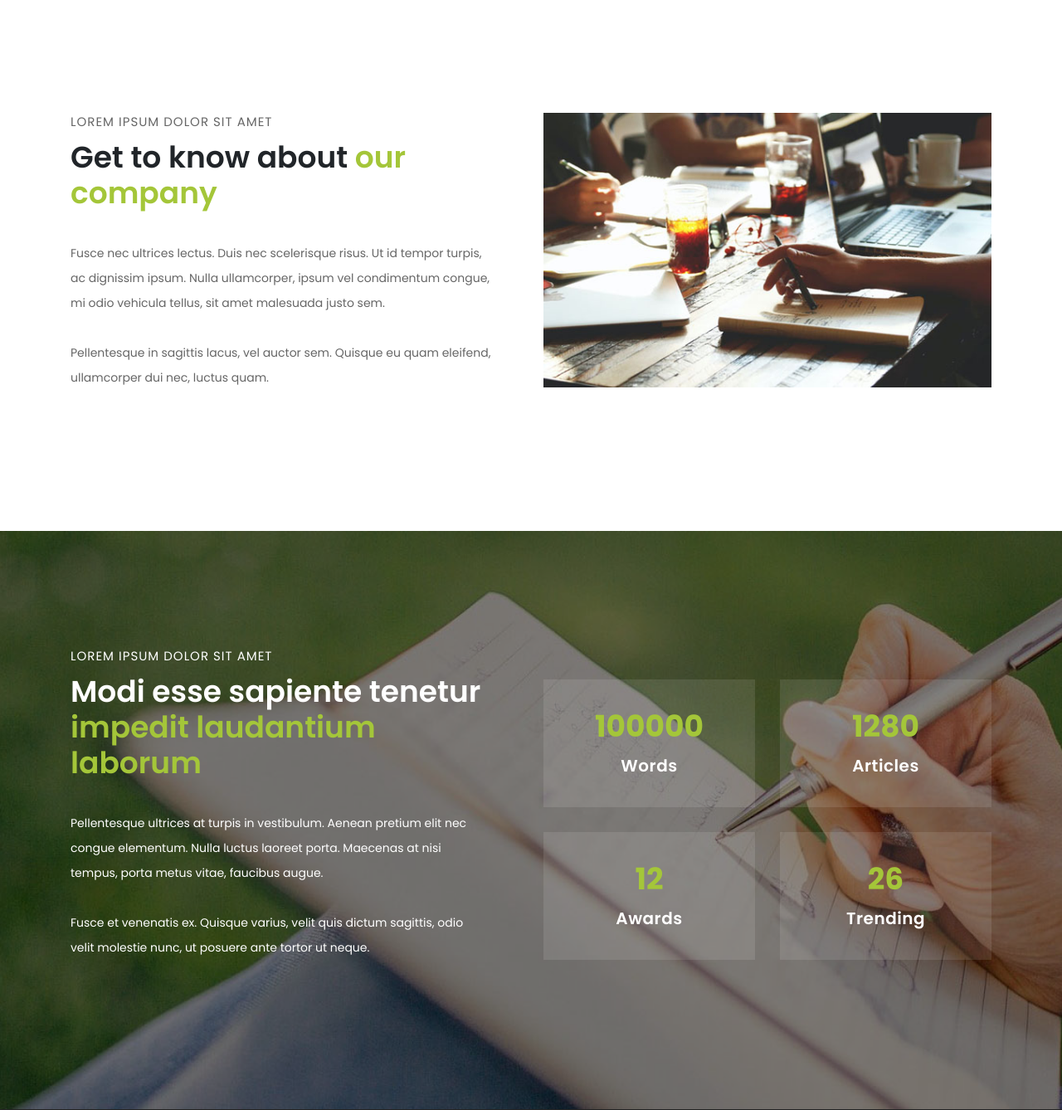
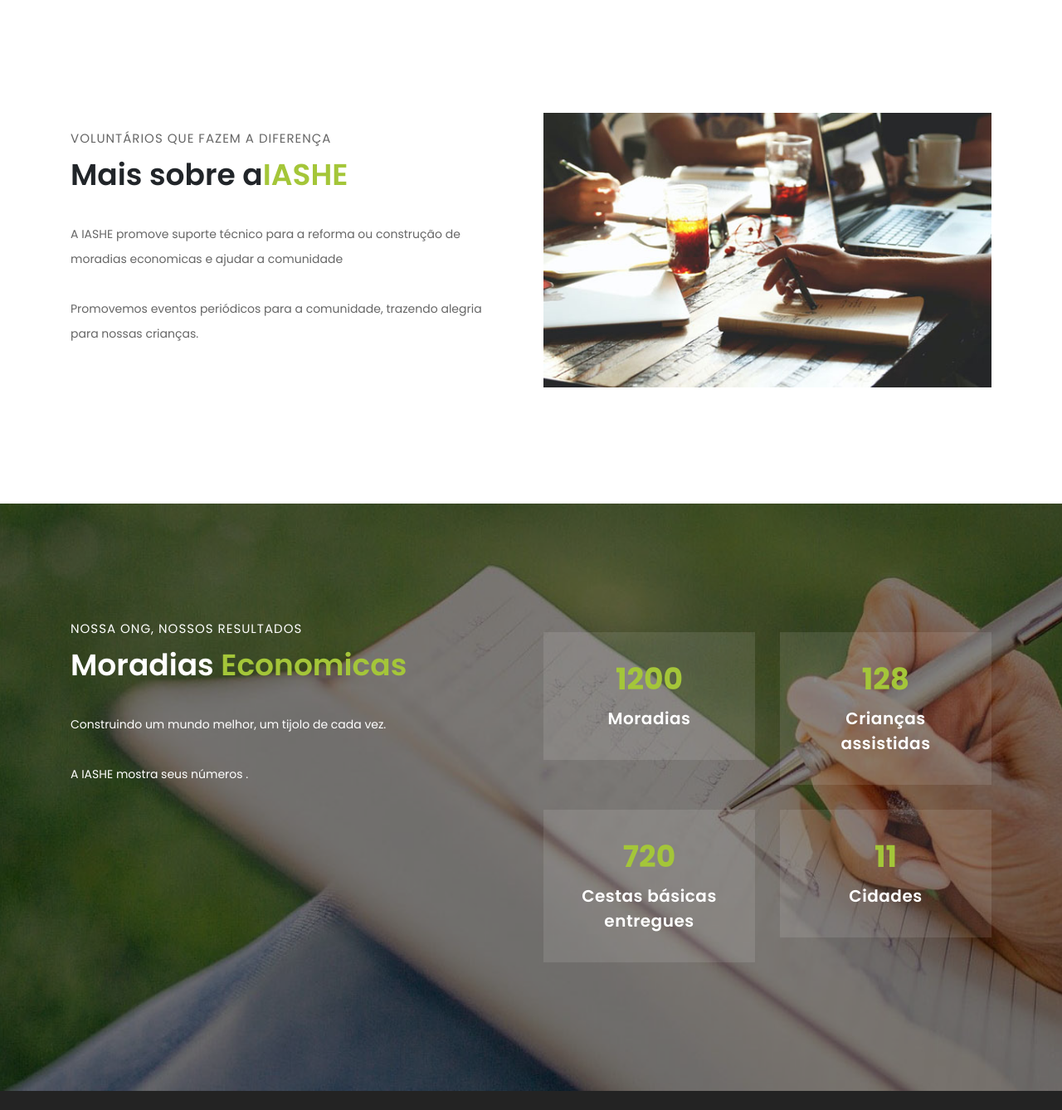
Before and after one commit to UnivespWagnerQueiroz/iashe, a PHP site: page /sobre.php in a window 1280 px wide. Shown: the part 538-1876 px from the top of the page at 83% size. Run offline with PHP 8.4, Linux system fonts and the light colour scheme.

Commit message:
Atualizacao de arquivos
Imagens editadas e atualizadas, texto basico re-escrito. Ainda falta jogar o backend, contudo o banco de dados e a ligacao dos dados nao esta operacional para ser incluida.

```diff
--- a/sobre.php
+++ b/sobre.php
@@ -52,10 +52,10 @@
               <div class="row">
                 <div class="col-md-6 align-self-center">
                   <div class="right-content">
-                    <span>Lorem ipsum dolor sit amet</span>
-                    <h2>Get to know about <em>our company</em></h2>
-                    <p>Fusce nec ultrices lectus. Duis nec scelerisque risus. Ut id tempor turpis, ac dignissim ipsum. Nulla ullamcorper, ipsum vel condimentum congue, mi odio vehicula tellus, sit amet malesuada justo sem.
-                    <br><br>Pellentesque in sagittis lacus, vel auctor sem. Quisque eu quam eleifend, ullamcorper dui nec, luctus quam.</p>
+                    <span>Voluntários que fazem a diferença</span>
+                    <h2>Mais sobre a<em>IASHE</em></h2>
+                    <p>A IASHE promove suporte técnico para a reforma ou construção de moradias economicas e ajudar a comunidade
+                    <br><br>Promovemos eventos periódicos para a comunidade, trazendo alegria para nossas crianças.</p>
                   </div>
                 </div>
                 <div class="col-md-6">
@@ -75,36 +75,36 @@
         <div class="row">
           <div class="col-md-6">
             <div class="left-content">
-              <span>Lorem ipsum dolor sit amet</span>
-              <h2>Modi esse sapiente tenetur <em>impedit laudantium laborum</em></h2>
-              <p>Pellentesque ultrices at turpis in vestibulum. Aenean pretium elit nec congue elementum. Nulla luctus laoreet porta. Maecenas at nisi tempus, porta metus vitae, faucibus augue.
-              <br><br>Fusce et venenatis ex. Quisque varius, velit quis dictum sagittis, odio velit molestie nunc, ut posuere ante tortor ut neque.</p>
+              <span>Nossa ONG, nossos resultados</span>
+              <h2>Moradias <em>Economicas</em></h2>
+              <p>Construindo um mundo melhor, um tijolo de cada vez.
+              <br><br>A IASHE mostra seus números .</p>
             </div>
           </div>
           <div class="col-md-6 align-self-center">
             <div class="row">
               <div class="col-md-6">
                 <div class="count-area-content">
-                  <div class="count-digit">100000</div>
-                  <div class="count-title">Words</div>
+                  <div class="count-digit">1200</div>
+                  <div class="count-title">Moradias</div>
                 </div>
               </div>
               <div class="col-md-6">
                 <div class="count-area-content">
-                  <div class="count-digit">1280</div>
-                  <div class="count-title">Articles</div>
+                  <div class="count-digit">128</div>
+                  <div class="count-title">Crianças assistidas</div>
                 </div>
               </div>
               <div class="col-md-6">
                 <div class="count-area-content">
-                  <div class="count-digit">12</div>
-                  <div class="count-title">Awards</div>
+                  <div class="count-digit">720</div>
+                  <div class="count-title">Cestas básicas entregues</div>
                 </div>
               </div>
               <div class="col-md-6">
                 <div class="count-area-content">
-                  <div class="count-digit">26</div>
-                  <div class="count-title">Trending</div>
+                  <div class="count-digit">11</div>
+                  <div class="count-title">Cidades</div>
                 </div>
               </div>
             </div>
```
Also changed, not shown: blog.php (+9 -6 lines), index.php (+13 -13 lines), README.md.
